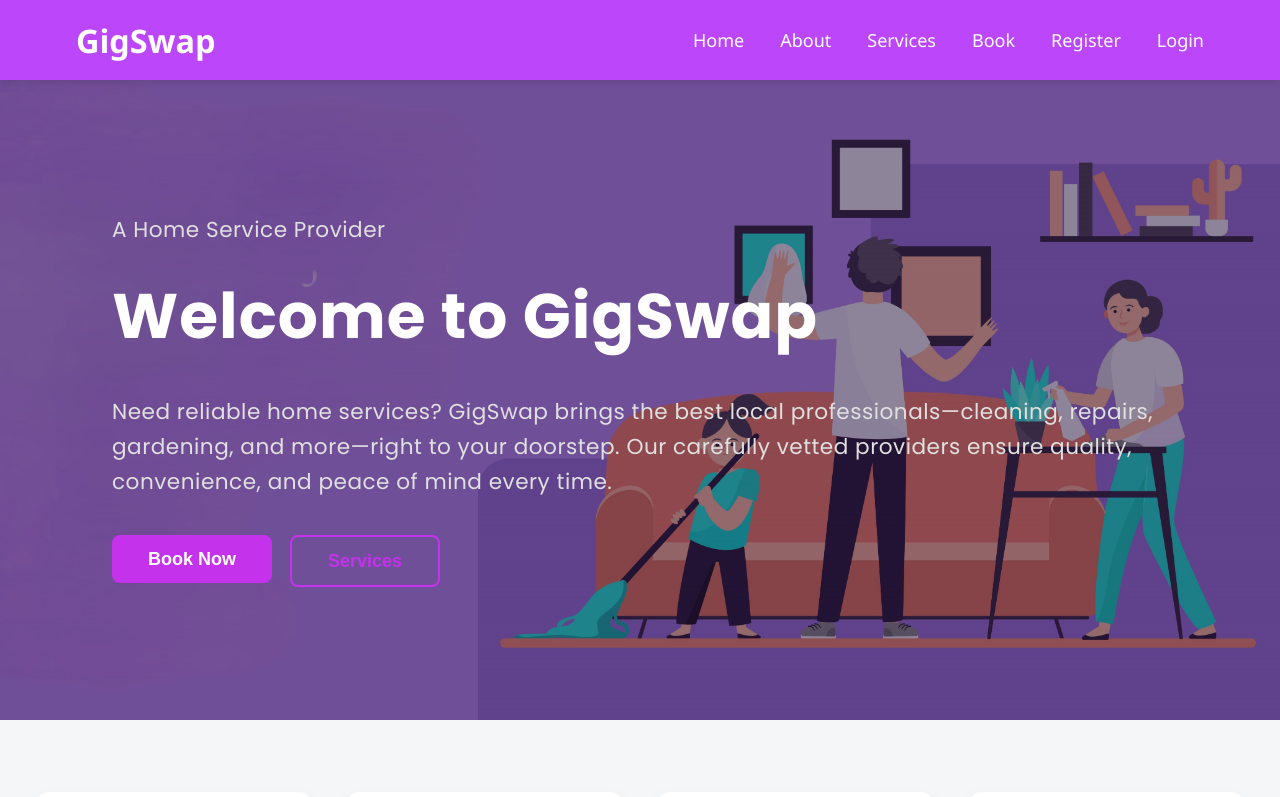
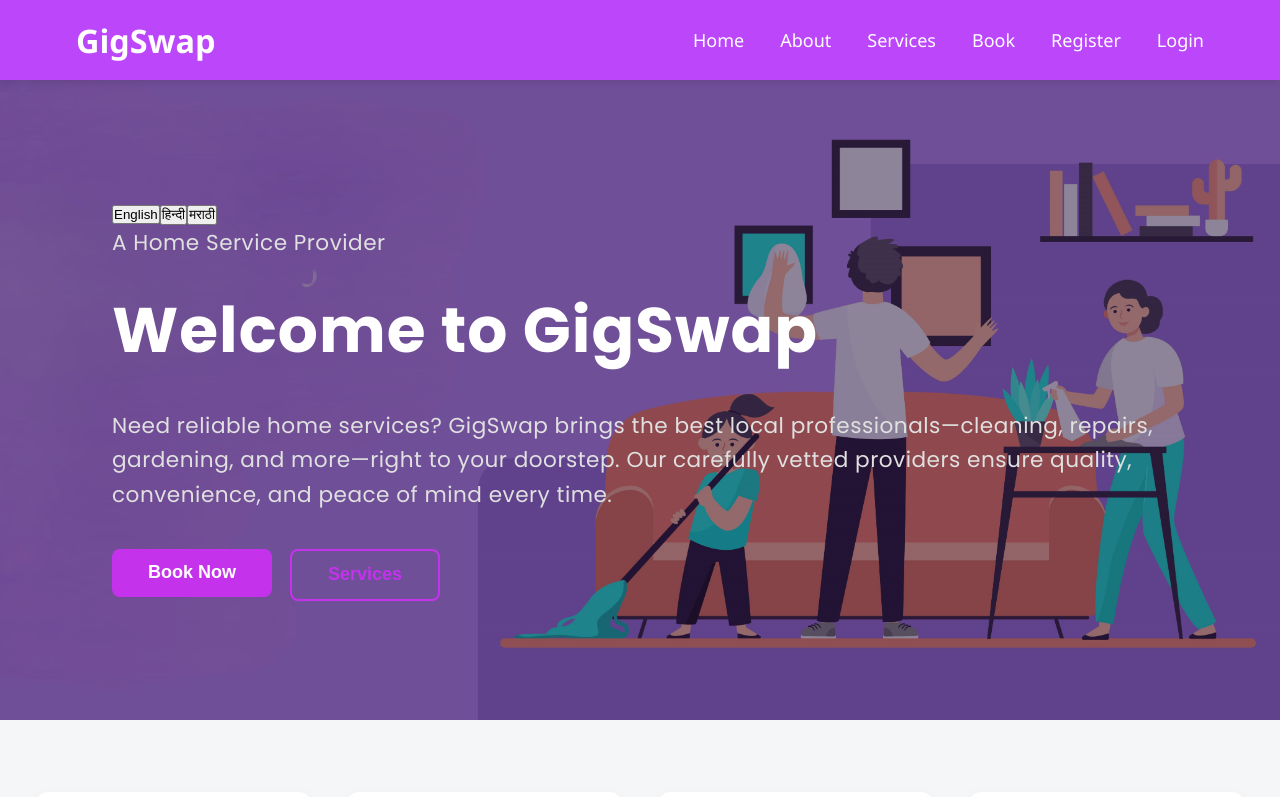
Before and after one commit to MohammadParvez7/GigSwap-hsp, a React (Vite) app in the folder client/: page / in a window 1280 px wide. Shown: the top 797 px of the page. Built offline with nearby package versions, Linux system fonts and the light colour scheme; no server answers.

Commit message:
language changes

```diff
--- /dev/null
+++ b/client/src/i18n.js
@@ -0,0 +1,57 @@
+// src/i18n.js
+import i18n from "i18next";
+import { initReactI18next } from "react-i18next";
+import LanguageDetector from "i18next-browser-languagedetector";
+
+// Define your translation resources
+const resources = {
+  en: {
+    translation: {
+      "home_p1": "A Home Service Provider",
+      "home_h1": "Welcome to GigSwap",
+      "home_p2": "Need reliable home services? GigSwap brings the best local professionals—cleaning, repairs, gardening, and more—right to your doorstep. Our carefully vetted providers ensure quality, convenience, and peace of mind every time.",
+      "book_now": "book now",
+      "services": "services",
+      "help_p1": "We are here to help you",
+      "help_h1": "Get Started Today",
+      "help_p2": "Ready to take the first step towards a more efficient and secure IT infrastructure? Contact us today for a free consultation and let's discuss how Thapa Technical can help your business thrive in the digital age."
+    }
+  },
+  hi: {
+    translation: {
+      "home_p1": "एक होम सर्विस प्रोवाइडर",
+      "home_h1": "GigSwap में आपका स्वागत है",
+      "home_p2": "क्या आपको विश्वसनीय होम सेवाओं की आवश्यकता है? GigSwap सबसे अच्छे स्थानीय पेशेवरों—सफाई, मरम्मत, बागवानी, और बहुत कुछ—को सीधे आपके दरवाजे पर लाता है। हमारे सावधानीपूर्वक जांचे गए प्रदाता हर बार गुणवत्ता, सुविधा और मन की शांति सुनिश्चित करते हैं।",
+      "book_now": "अभी बुक करें",
+      "services": "सेवाएं",
+      "help_p1": "हम आपकी मदद के लिए यहां हैं",
+      "help_h1": "आज ही शुरू करें",
+      "help_p2": "एक अधिक कुशल और सुरक्षित आईटी बुनियादी ढांचे की दिशा में पहला कदम उठाने के लिए तैयार हैं? आज ही एक निःशुल्क परामर्श के लिए हमसे संपर्क करें और आइए चर्चा करें कि Thapa Technical आपके व्यवसाय को डिजिटल युग में कैसे मदद कर सकता है।"
+    }
+  },
+  mr: {
+    translation: {
+      "home_p1": "एक गृह सेवा प्रदाता",
+      "home_h1": "GigSwap मध्ये आपले स्वागत आहे",
+      "home_p2": "विश्वसनीय गृह सेवांची गरज आहे? GigSwap तुमच्या दारापर्यंत सर्वोत्तम स्थानिक व्यावसायिक—स्वच्छता, दुरुस्ती, बागकाम आणि बरेच काही—घेऊन येतो. आमचे काळजीपूर्वक तपासणी केलेले प्रदाते प्रत्येक वेळी गुणवत्ता, सोय आणि मनःशांती सुनिश्चित करतात.",
+      "book_now": "आता बुक करा",
+      "services": "सेवा",
+      "help_p1": "आम्ही तुम्हाला मदत करण्यासाठी येथे आहोत",
+      "help_h1": "आजच सुरुवात करा",
+      "help_p2": "अधिक कार्यक्षम आणि सुरक्षित आयटी पायाभूत सुविधांकडे पहिले पाऊल उचलण्यासाठी तयार आहात? आजच विनामूल्य सल्लामसलतसाठी आमच्याशी संपर्क साधा आणि तुमच्या व्यवसायाला डिजिटल युगात भरभराट होण्यास Thapa Technical कशी मदत करू शकते, याबद्दल चर्चा करूया."
+    }
+  }
+};
+
+i18n
+  .use(LanguageDetector)
+  .use(initReactI18next)
+  .init({
+    resources,
+    fallbackLng: "en", // Default language if no other language is detected
+    interpolation: {
+      escapeValue: false // React already escapes by default
+    }
+  });
+
+export default i18n;
--- a/client/src/main.jsx
+++ b/client/src/main.jsx
@@ -3,7 +3,8 @@ import ReactDOM from 'react-dom/client'
 import './index.css'
 import App from './App.jsx'
 import { AuthProvider } from './store/auth.jsx'
-  import { ToastContainer} from 'react-toastify';
+import { ToastContainer} from 'react-toastify';
+import './i18n';
 
 ReactDOM.createRoot(document.getElementById('root')).render(
 
--- a/client/src/pages/Home.jsx
+++ b/client/src/pages/Home.jsx
@@ -3,50 +3,59 @@ import "./Styles/Home.css";
 import { Testimonials } from "../components/Testimonials";
 import { useAuth } from "../store/auth";
 import { NavLink } from "react-router-dom";
+import { useTranslation } from "react-i18next";
 
 export const Home = () => {
   const { isLoggedIn } = useAuth();
+  const { t, i18n } = useTranslation();
+
+  const changeLanguage = (lng) => {
+    i18n.changeLanguage(lng);
+  };
+
   return (
     <>
       <main>
         <section className="section-hero">
           <div className="container grid grid-two-cols">
             <div className="hero-content">
-              <p>A Home Service Provider</p>
-              <h1>Welcome to GigSwap</h1>
-              <p>
-                Need reliable home services? GigSwap brings the best local
-                professionals—cleaning, repairs, gardening, and more—right to
-                your doorstep. Our carefully vetted providers ensure quality,
-                convenience, and peace of mind every time.
-              </p>
+              {/* Language buttons */}
+              <div className="language-buttons">
+                <button onClick={() => changeLanguage('en')}>English</button>
+                <button onClick={() => changeLanguage('hi')}>हिन्दी</button>
+                <button onClick={() => changeLanguage('mr')}>मराठी</button>
+              </div>
+
+              {/* Use the t function to get translated text */}
+              <p>{t("home_p1")}</p>
+              <h1>{t("home_h1")}</h1>
+              <p>{t("home_p2")}</p>
 
               <div className="btn-group">
                 {isLoggedIn ? (
                   <NavLink to="/contact">
-                    <button className="first-btn">book now</button>
+                    <button className="first-btn">{t("book_now")}</button>
                   </NavLink>
                 ) : (
                   <NavLink to="/login">
-                    <button className="first-btn">book now</button>
+                    <button className="first-btn">{t("book_now")}</button>
                   </NavLink>
                 )}
                 <a href="/service">
-                  <button className=" secondary-btn">services</button>
+                  <button className="secondary-btn">{t("services")}</button>
                 </a>
               </div>
             </div>
+            {/* ... other code (hero image) ... */}
           </div>
         </section>
         </main>
-
-      {/* 2nd section  */}
+        {/* 2nd section */}
         <Analytics />
 
-      {/* 3rd section  */}
+        {/* 3rd section */}
         <section className="section-hero2">
           <div className="container2 grid grid-two-cols">
-          {/* hero images  */}
             <div className="hero-image2">
               <img
                 src="/images/h2.jpg"
@@ -55,28 +64,22 @@ export const Home = () => {
                 height="300"
               />
             </div>
-
             <div className="hero-content2">
-            <p>We are here to help you</p>
-            <h1>Get Started Today</h1>
-            <p>
-              Ready to take the first step towards a more efficient and secure
-              IT infrastructure? Contact us today for a free consultation and
-              let's discuss how Thapa Technical can help your business thrive in
-              the digital age.
-            </p>
+              <p>{t("help_p1")}</p>
+              <h1>{t("help_h1")}</h1>
+              <p>{t("help_p2")}</p>
               <div className="btn-group">
                 {isLoggedIn ? (
                   <NavLink to="/contact">
-                  <button className="first-btn">book now</button>
+                    <button className="first-btn">{t("book_now")}</button>
                   </NavLink>
                 ) : (
                   <NavLink to="/login">
-                  <button className="first-btn">book now</button>
+                    <button className="first-btn">{t("book_now")}</button>
                   </NavLink>
                 )}
                 <a href="/service">
-                <button className="secondary-btn">services</button>
+                  <button className="secondary-btn">{t("services")}</button>
                 </a>
               </div>
             </div>
```
Also changed, not shown: package.json (added, +7 -0 lines), 1 other file (tests, documents, lock files or other folders). Lines whose indentation alone changed are shown as unchanged.
